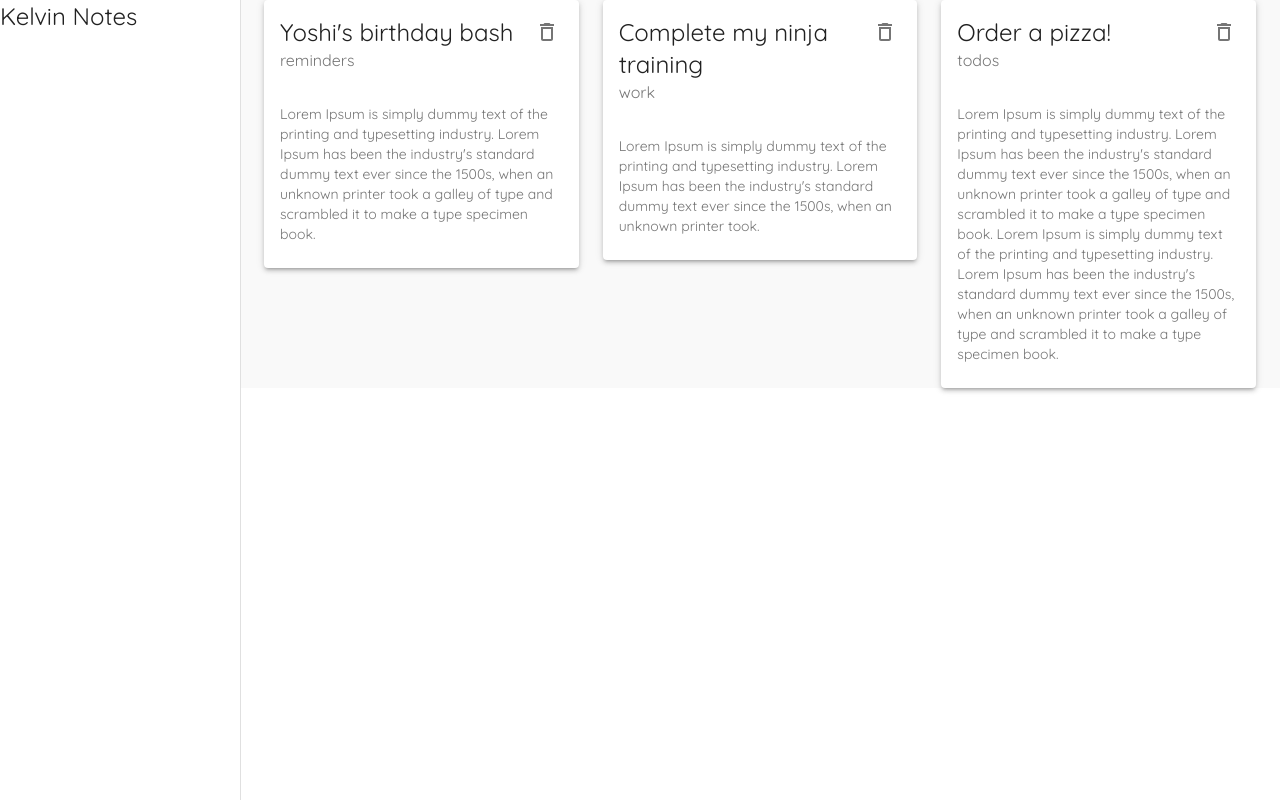
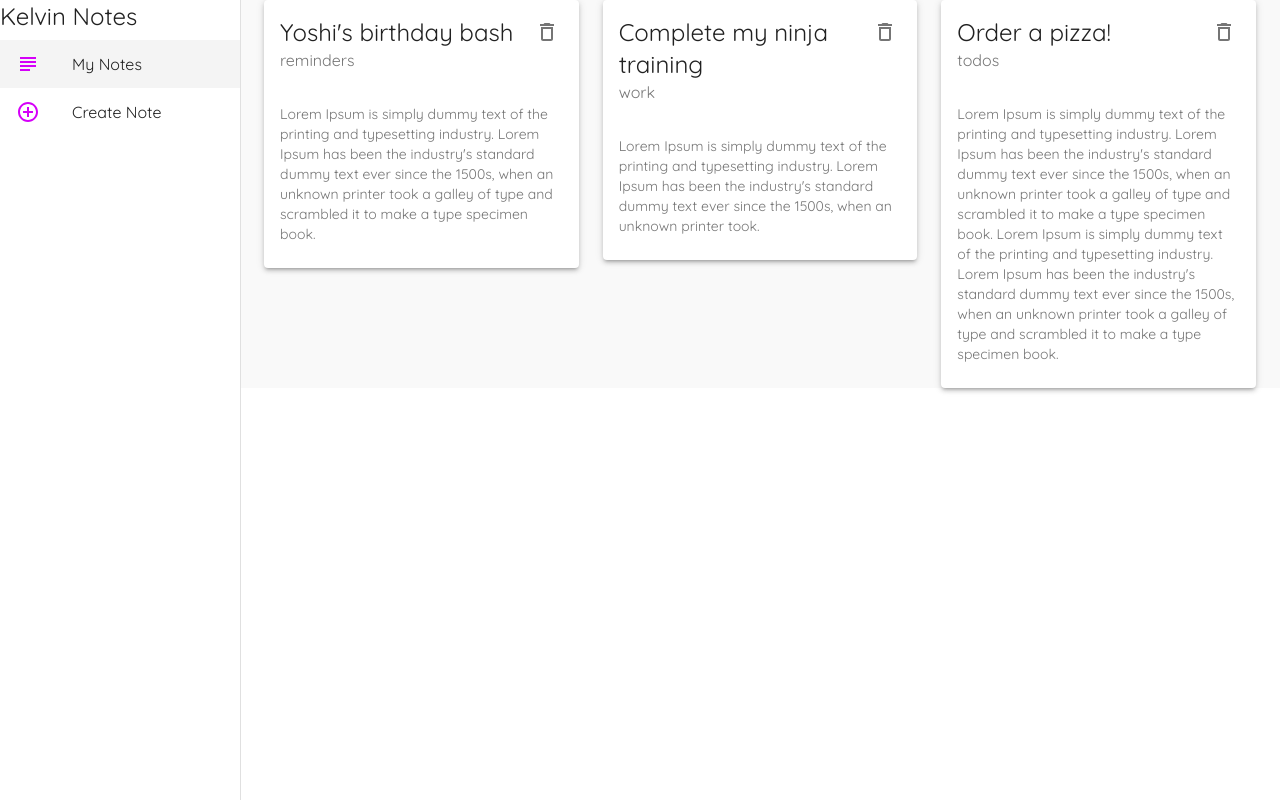
Before and after one commit to kelvin9314/material-ui-practice, a React (Create React App) app: page / in a window 1280 px wide. Built offline with nearby package versions, Linux system fonts and the light colour scheme; data requests are answered from the project's data file.

Commit message:
Lists & List Items

```diff
--- a/src/components/Layout.js
+++ b/src/components/Layout.js
@@ -1,6 +1,12 @@
 import { makeStyles } from '@material-ui/core'
 import React from 'react'
 import { Drawer, Typography } from '@material-ui/core';
+import List from '@material-ui/core/List';
+import ListItem from '@material-ui/core/ListItem';
+import ListItemIcon from '@material-ui/core/ListItemIcon';
+import ListItemText from '@material-ui/core/ListItemText';
+import { AddCircleOutlineOutlined, SubjectOutlined } from '@material-ui/icons';
+import { useHistory, useLocation } from 'react-router';
 
 const drawerWidth = 240
 
@@ -18,11 +24,29 @@
   },
   root: {
     display: 'flex'
+  },
+  active: {
+    background: '#f4f4f4'
   }
 })
 
 export default function Layout({ children }) {
+  const history = useHistory()
   const classes = useStyles()
+  const location = useLocation()
+
+  const menuItems = [
+    {
+      text: 'My Notes',
+      icon: <SubjectOutlined color="secondary" />,
+      path: '/',
+    },
+    {
+      text: 'Create Note',
+      icon: <AddCircleOutlineOutlined color="secondary" />,
+      path: '/create',
+    },
+  ]
 
   return (
     <div className={classes.root}>
@@ -37,6 +61,22 @@
         <div>
           <Typography variant="h5"> Kelvin Notes </Typography>
         </div>
+
+        {/* list / links */}
+        <List>
+          { menuItems.map( item => (
+            <ListItem
+              key={item.text}
+              button
+              onClick={() => history.push(item.path)}
+              className={ location.pathname === item.path ? classes.active : null}
+            >
+              <ListItemIcon>{item.icon}</ListItemIcon>
+              <ListItemText primary={item.text}/>
+            </ListItem>
+          ))}
+        </List>
+
       </Drawer>
       <div className={classes.page}>
         { children }
```
